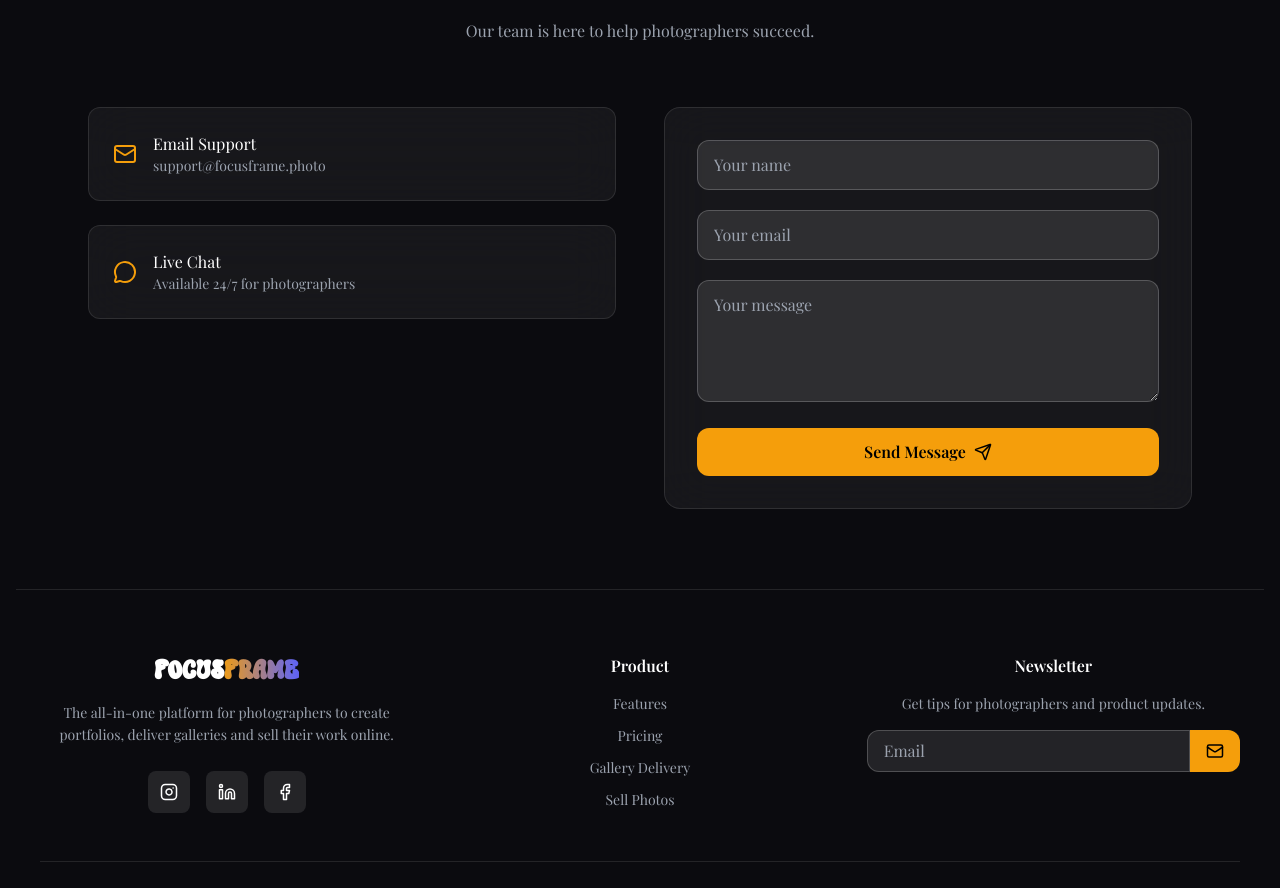
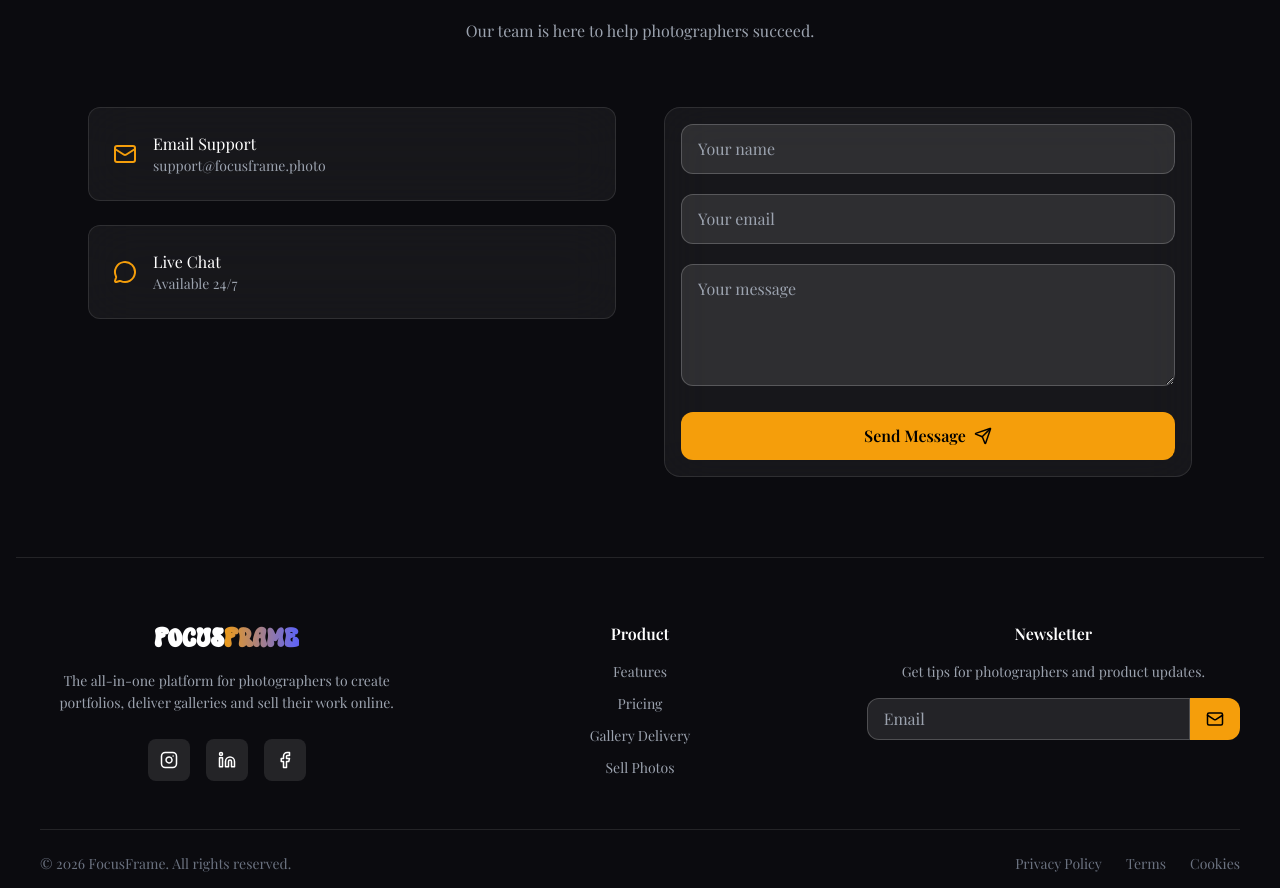
Before and after one commit to AJRGeek280/Portfolio_Platform, a React (Vite) app in the folder client/: page / in a window 1280 px wide. Shown: the part 8397-9285 px from the top of the page. Built offline with nearby package versions, Linux system fonts and the light colour scheme.

Commit message:
Contact fixes

```diff
--- a/client/src/components/Home/Contact.jsx
+++ b/client/src/components/Home/Contact.jsx
@@ -90,7 +90,7 @@ export default function Contact() {
                                 </p>
 
                                 <p className="text-gray-400 text-sm">
-                                    Available 24/7 for photographers
+                                    Available 24/7
                                 </p>
 
                             </div>
@@ -107,7 +107,7 @@ export default function Contact() {
                         initial={{ opacity: 0, y: 20 }}
                         whileInView={{ opacity: 1, y: 0 }}
                         transition={{ duration: 0.6 }}
-                        className="bg-white/5 border border-white/10 backdrop-blur-xl p-8 rounded-2xl space-y-5"
+                        className="bg-white/5 border border-white/10 backdrop-blur-xl p-4 rounded-2xl space-y-5"
                     >
 
                         <input
```
